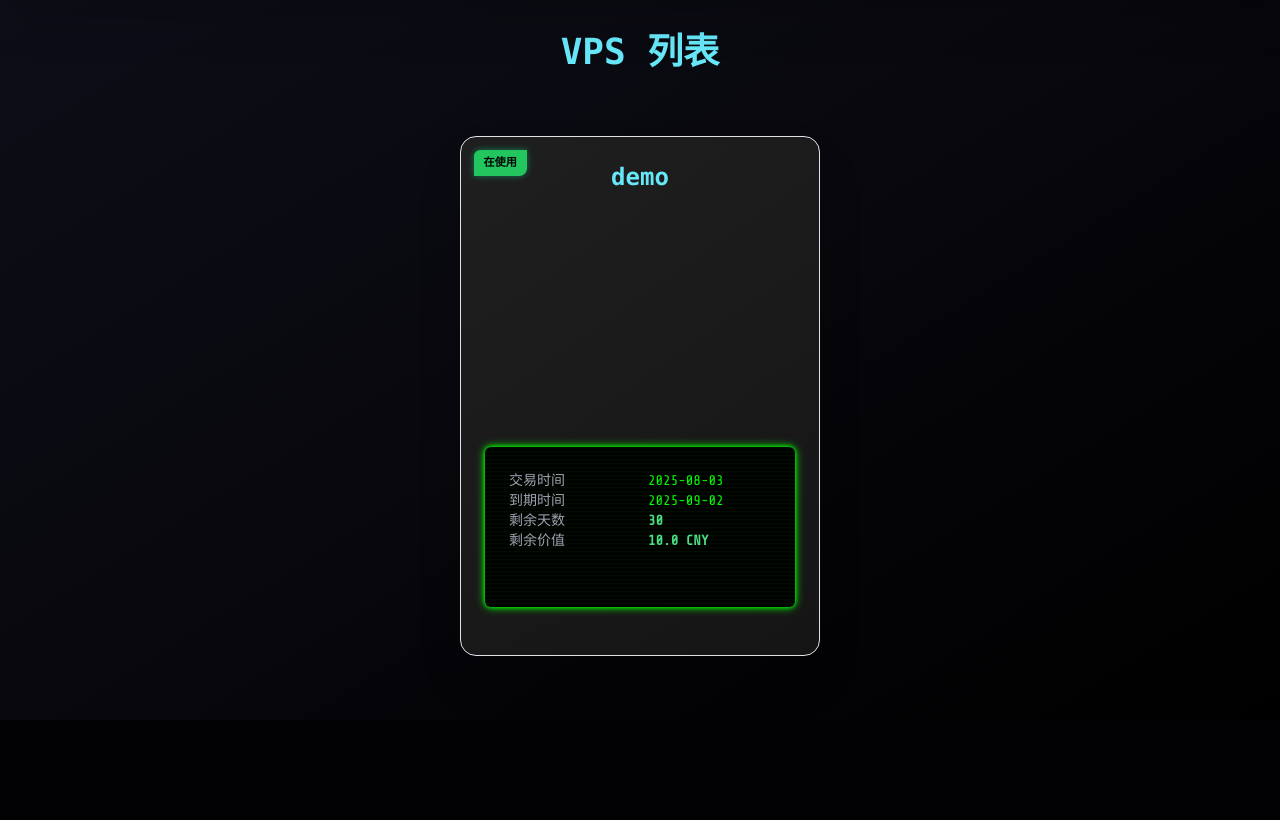
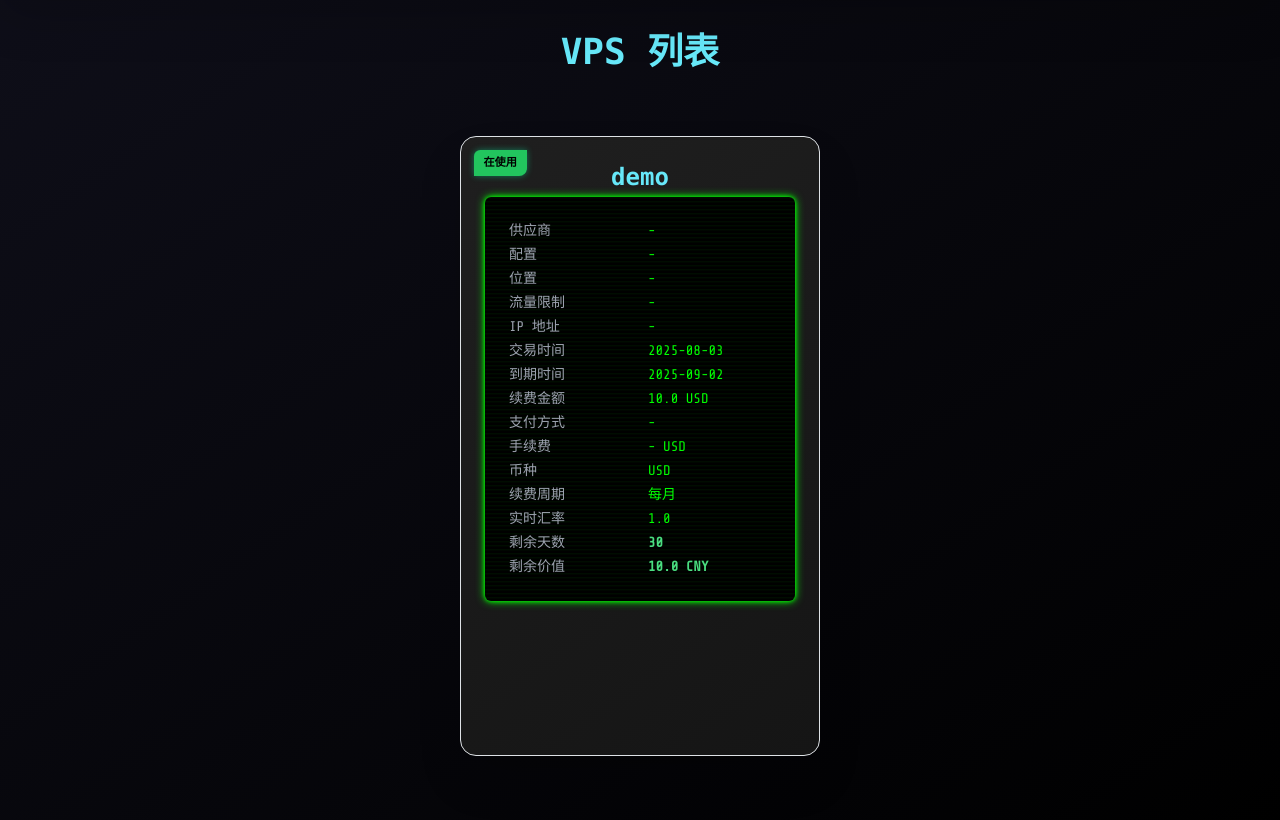
Before and after one commit to podcctv/vps-value-calculator, a Flask app: page /vps in a window 1280 px wide. Shown: the part 85-905 px from the top of the page. Before the commit the page ends 741 px from the top, so only its background shows below. Run offline with Flask 3, Linux system fonts and the light colour scheme; some libraries are stand-ins or nearby versions.

Commit message:
Revamp VPS card UI and add cycle base date

```diff
--- a/app.py
+++ b/app.py
@@ -160,6 +160,7 @@ def add_vps():
             vps = VPS(
                 name=form["name"],
                 transaction_date=date.fromisoformat(form["transaction_date"]),
+                cycle_base_date=date.fromisoformat(form["cycle_base_date"]) if form.get("cycle_base_date") else None,
                 expiry_date=date.fromisoformat(form["expiry_date"]) if form.get("expiry_date") else None,
                 renewal_days=int(form.get("renewal_days") or 0),
                 renewal_price=float(form.get("renewal_price") or 0.0),
@@ -205,6 +206,7 @@ def edit_vps(vps_id: int):
             form = request.form
             vps.name = form["name"]
             vps.transaction_date = date.fromisoformat(form["transaction_date"])
+            vps.cycle_base_date = date.fromisoformat(form["cycle_base_date"]) if form.get("cycle_base_date") else None
             vps.expiry_date = date.fromisoformat(form["expiry_date"]) if form["expiry_date"] else None
             vps.renewal_days = int(form["renewal_days"] or 0)
             vps.renewal_price = float(form["renewal_price"] or 0.0)
@@ -229,6 +231,7 @@ def edit_vps(vps_id: int):
         vps_data = {
             "name": vps.name,
             "transaction_date": vps.transaction_date.isoformat(),
+            "cycle_base_date": vps.cycle_base_date.isoformat() if vps.cycle_base_date else "",
             "expiry_date": vps.expiry_date.isoformat() if vps.expiry_date else "",
             "renewal_days": vps.renewal_days,
             "renewal_price": vps.renewal_price,
@@ -282,7 +285,9 @@ def view_vps(name: str):
             abort(404)
     svg_url = url_for("get_vps_image", name=name)
     svg_abs_url = url_for("get_vps_image", name=name, _external=True)
-    return render_template("view_svg.html", name=name, svg_url=svg_url, svg_abs_url=svg_abs_url)
+    return render_template(
+        "view_svg.html", name=name, svg_url=svg_url, svg_abs_url=svg_abs_url, vps_id=vps.id
+    )
 
 
 @app.route("/vps/<string:name>.svg")
--- a/app/db.py
+++ b/app/db.py
@@ -57,6 +57,7 @@ def _run_migrations():
             "update_cycle": "INTEGER DEFAULT 7",
             "dynamic_svg": "BOOLEAN DEFAULT 1",
             "status": "TEXT DEFAULT 'active'",
+            "cycle_base_date": "DATE",
         }
         for column, definition in optional_columns.items():
             if column not in columns:
--- a/app/models.py
+++ b/app/models.py
@@ -8,6 +8,7 @@ class VPS(Base):
     id = Column(Integer, primary_key=True, index=True)
     name = Column(String, unique=True, index=True)
     transaction_date = Column(Date)
+    cycle_base_date = Column(Date)
     expiry_date = Column(Date)
     renewal_days = Column(Integer)
     renewal_price = Column(Float)
--- a/app/utils.py
+++ b/app/utils.py
@@ -10,14 +10,15 @@ env = Environment(loader=FileSystemLoader(TEMPLATE_DIR))
 
 def calculate_remaining(vps):
     today = date.today()
-    if not vps.expiry_date or not vps.transaction_date:
+    start_date = vps.cycle_base_date or vps.transaction_date
+    if not vps.expiry_date or not start_date:
         return {
             "remaining_days": 0,
             "remaining_value": 0.0,
             "cycle_end": vps.expiry_date,
         }
     remaining_days = max((vps.expiry_date - today).days, 0)
-    total_days = max((vps.expiry_date - vps.transaction_date).days, 1)
+    total_days = max((vps.expiry_date - start_date).days, 1)
     remaining_value = vps.renewal_price * vps.exchange_rate * remaining_days / total_days
     return {
         "remaining_days": remaining_days,
--- a/static/css/cards.css
+++ b/static/css/cards.css
@@ -15,8 +15,8 @@
   flex-direction: column;
   justify-content: space-between;
   width: 360px;
-  height: auto;
-  min-height: 520px;
+  height: 620px;
+  overflow-y: auto;
   padding: 1.5rem;
   background: linear-gradient(145deg, #1f1f1f, #151515);
   border-radius: 16px;
@@ -89,25 +89,3 @@
   border: 1px solid rgba(0, 255, 170, 0.1);
   min-height: 160px;
 }
-
-/* Modal for SVG preview */
-.modal {
-  position: fixed;
-  top: 0;
-  left: 0;
-  width: 100%;
-  height: 100%;
-  background: rgba(0, 0, 0, 0.85);
-  display: none;
-  justify-content: center;
-  align-items: center;
-  z-index: 1000;
-}
-
-.modal-content {
-  background: #000;
-  border: 1px solid #0f0;
-  padding: 2rem;
-  text-align: center;
-  border-radius: 10px;
-}
--- a/templates/vps.html
+++ b/templates/vps.html
@@ -35,7 +35,7 @@
     {% if vps_data %}
     <div class="card-container">
         {% for vps, data in vps_data %}
-        <div class="vps-card relative shadow-2xl bg-[#1a1a1a] border border-cyan-400 transition transform hover:scale-105 hover:shadow-cyan-400/40 duration-300 cursor-pointer" data-svg="{{ url_for('get_vps_image', name=vps.name) }}" data-link="{{ url_for('get_vps_image', name=vps.name, _external=True) }}">
+        <a href="{{ url_for('view_vps', name=vps.name) }}" class="vps-card relative shadow-2xl bg-[#1a1a1a] border border-cyan-400 transition transform hover:scale-105 hover:shadow-cyan-400/40 duration-300 block">
             {% if vps.status %}
             {% if vps.status == 'active' %}
             <span class="status-badge bg-green-500">在使用</span>
@@ -46,20 +46,27 @@
             {% endif %}
             {% endif %}
             <h2 class="text-2xl font-bold text-cyan-300 text-center mb-1">{{ vps.name }}</h2>
-            {% if vps.vendor_name %}<h3 class="text-sm text-gray-400 text-center mb-2">{{ vps.vendor_name }}</h3>{% endif %}
-            <div class="crt p-4 rounded overflow-x-auto min-h-[160px] mb-4">
-                <div class="grid grid-cols-2 gap-x-4 text-sm">
-                    {% if vps.vendor_name %}<span class="text-gray-400">商家</span><span>{{ vps.vendor_name }}</span>{% endif %}
-                    <span class="text-gray-400">交易时间</span><span>{{ vps.transaction_date }}</span>
-                    {% if vps.expiry_date %}<span class="text-gray-400">到期时间</span><span>{{ vps.expiry_date }}</span>{% endif %}
-                    {% if vps.instance_config %}<span class="text-gray-400">配置</span><span>{{ vps.instance_config }}</span>{% endif %}
-                    {% if vps.traffic_limit %}<span class="text-gray-400">流量</span><span>{{ vps.traffic_limit }}</span>{% endif %}
-                    {% if vps.ip_address %}{% set parts = vps.ip_address.split('.') %}{% set masked = parts[:-1]|join('.') ~ '.***' %}<span class="text-gray-400">IP</span><span>{{ masked }}</span>{% endif %}
+            <div class="crt p-4 rounded overflow-x-auto mb-4">
+                <div class="grid grid-cols-2 gap-x-4 gap-y-1 text-sm">
+                    <span class="text-gray-400">供应商</span><span>{{ vps.vendor_name or '-' }}</span>
+                    <span class="text-gray-400">配置</span><span>{{ vps.instance_config or '-' }}</span>
+                    <span class="text-gray-400">位置</span><span>{{ vps.location or '-' }}</span>
+                    <span class="text-gray-400">流量限制</span><span>{{ vps.traffic_limit or '-' }}</span>
+                    {% set ip_display = '-' %}{% if vps.ip_address %}{% set parts = vps.ip_address.split('.') %}{% set ip_display = parts[:-1]|join('.') ~ '.**' %}{% endif %}
+                    <span class="text-gray-400">IP 地址</span><span>{{ ip_display }}</span>
+                    <span class="text-gray-400">交易时间</span><span>{{ vps.transaction_date or '-' }}</span>
+                    <span class="text-gray-400">到期时间</span><span>{{ vps.expiry_date or '-' }}</span>
+                    <span class="text-gray-400">续费金额</span><span>{{ vps.renewal_price or '-' }} {{ vps.currency }}</span>
+                    <span class="text-gray-400">支付方式</span><span>{{ vps.payment_method or '-' }}</span>
+                    <span class="text-gray-400">手续费</span><span>{{ vps.transaction_fee or '-' }} {{ vps.currency }}</span>
+                    <span class="text-gray-400">币种</span><span>{{ vps.currency or '-' }}</span>
+                    <span class="text-gray-400">续费周期</span><span>{% if vps.renewal_days == 30 %}每月{% elif vps.renewal_days == 90 %}每季度{% elif vps.renewal_days == 365 %}每年{% elif vps.renewal_days == 1095 %}三年{% elif vps.renewal_days %}{{ vps.renewal_days }}天{% else %}-{% endif %}</span>
+                    <span class="text-gray-400">实时汇率</span><span>{{ vps.exchange_rate }}</span>
                     <span class="text-gray-400">剩余天数</span><span class="text-green-400 font-bold">{{ data.remaining_days }}</span>
                     <span class="text-gray-400">剩余价值</span><span class="text-green-400 font-bold">{{ data.remaining_value }} CNY</span>
                 </div>
             </div>
-        </div>
+        </a>
         {% endfor %}
     </div>
     {% else %}
@@ -67,31 +74,5 @@
     {% endif %}
 </div>
 
-<div id="svgModal" class="modal">
-  <div class="modal-content">
-    <button id="closeModal" class="mb-4 border border-cyan-400 hover:bg-cyan-600 text-cyan-200 hover:text-white px-3 py-1 rounded">返回列表</button>
-    <img id="svgImage" src="" alt="SVG 展示图" class="max-w-full h-auto mb-4" />
-    <button id="copyLink" class="border border-cyan-400 hover:bg-cyan-600 text-cyan-200 hover:text-white px-3 py-1 rounded">复制链接</button>
-  </div>
-</div>
-
-<script>
-  document.querySelectorAll('.vps-card').forEach(card => {
-    card.addEventListener('click', () => {
-      const svgUrl = card.dataset.svg;
-      const linkUrl = card.dataset.link;
-      document.getElementById('svgImage').src = svgUrl;
-      document.getElementById('copyLink').dataset.link = linkUrl;
-      document.getElementById('svgModal').style.display = 'flex';
-    });
-  });
-  document.getElementById('closeModal').addEventListener('click', () => {
-    document.getElementById('svgModal').style.display = 'none';
-  });
-  document.getElementById('copyLink').addEventListener('click', () => {
-    const link = document.getElementById('copyLink').dataset.link;
-    navigator.clipboard.writeText(link).then(() => alert('链接已复制')).catch(() => alert('复制失败，请手动复制'));
-  });
-</script>
 </body>
 </html>
```
Also changed, not shown: templates/add_vps.html (+11 -4 lines), templates/view_svg.html (+28 -6 lines).
